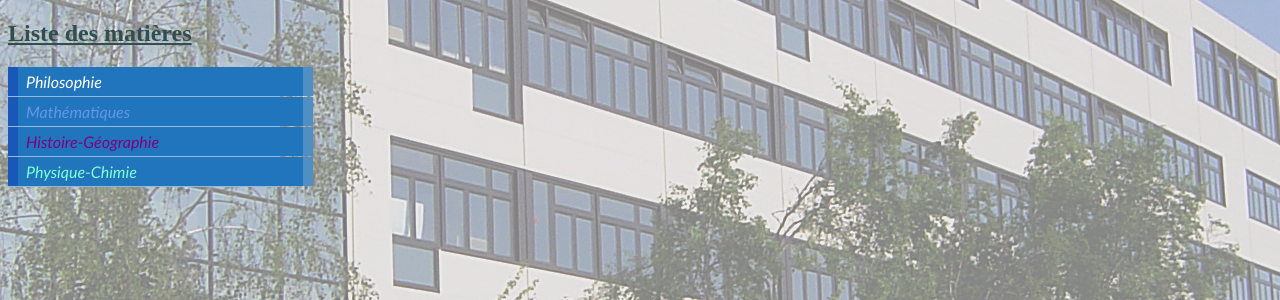
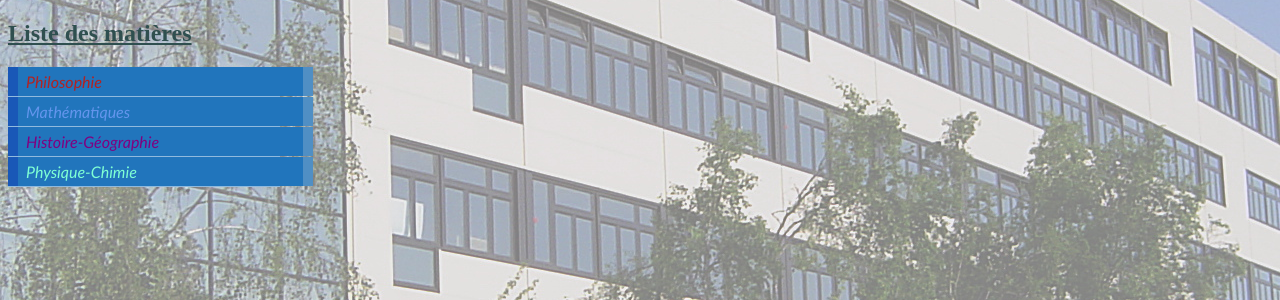
Before and after one commit to denisdoryan/mescours, a PHP site: page / in a window 1280 px wide. Shown: the part 94-394 px from the top of the page. Run offline with PHP 8.4, Linux system fonts and the light colour scheme.

Commit message:
Update stylecours.css

```diff
--- a/stylecours.css
+++ b/stylecours.css
@@ -64,9 +64,9 @@ html>body#boutton li a
     color: #fff;
 }
 
-.francais
+.philo
 {
-	color: red;
+	color: firebrick;
 }
 
 .maths
@@ -84,40 +84,6 @@ html>body#boutton li a
 	color: aquamarine;
 }
 
-.svt
-{
-	color: chartreuse;
-}
-
-.anglais
-{
-	color: gold;
-}
-
-.espagnol
-{
-	color: orange;
-}
-
-.ses
-{
-	color: pink;
-}
-
-.snt
-{
-	color: lightsteelblue;
-}
-
-.scing
-{
-	color: grey;
-}
-
-.crel
-{
-	color: peachpuff;
-}
 
 html
 {
```
